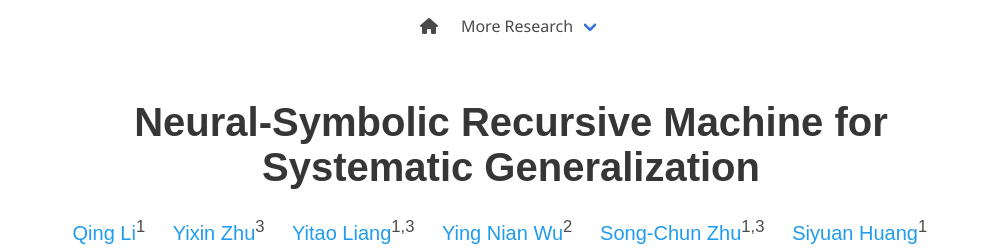
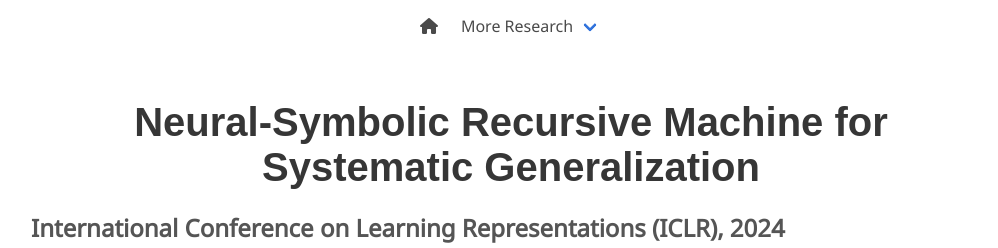
Before and after one commit to liqing-ustc/NSR, a plain HTML site: page docs/index.html in a window 1280 px wide. Shown: the top 248 px of the page, without its empty margins (129-1127 px from the left). Drawn offline with nearby package versions, Linux system fonts and the light colour scheme; some icons are missing; a web font is replaced by a local one.

Commit message:
Update index.html

```diff
--- a/docs/index.html
+++ b/docs/index.html
@@ -78,6 +78,7 @@
       <div class="columns is-centered">
         <div class="column has-text-centered">
           <h1 class="title is-2 publication-title">Neural-Symbolic Recursive Machine for Systematic Generalization</h1>
+          <h1 class="title is-4 publication-venue">International Conference on Learning Representations (ICLR), 2024</h1>
           <div class="is-size-5 publication-authors">
             <span class="author-block">
               <a href="https://liqing-ustc.github.io/">Qing Li</a><sup>1</sup> &nbsp;&nbsp;&nbsp;
```
